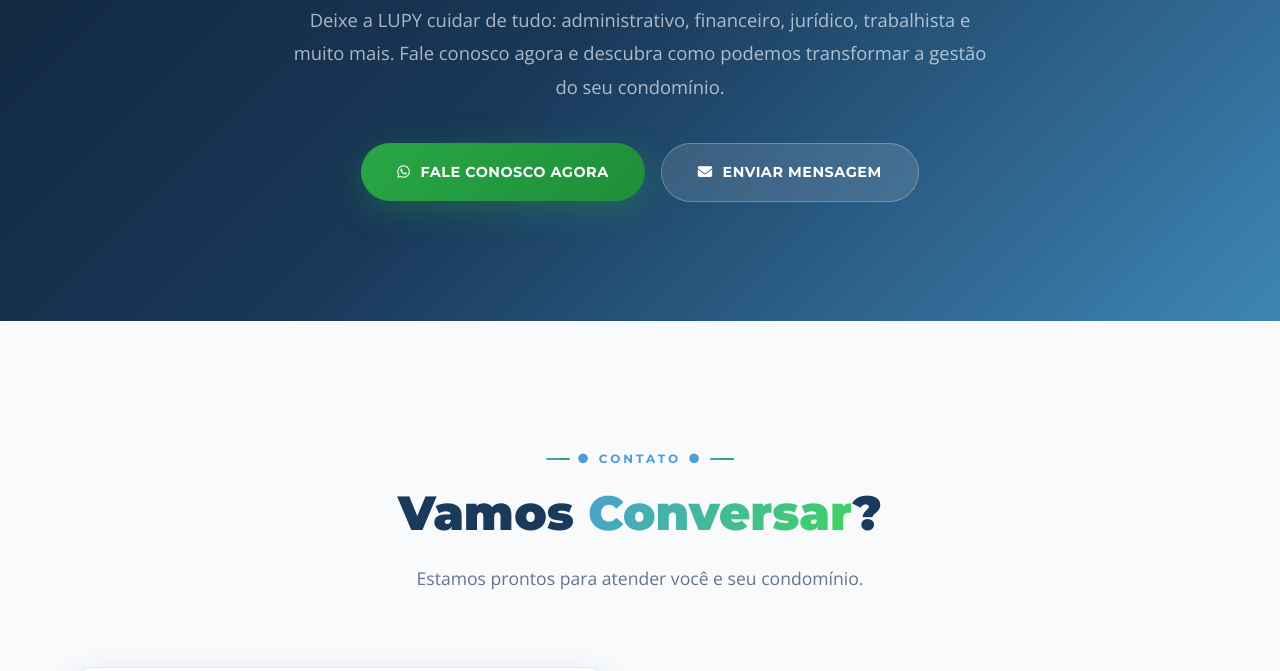
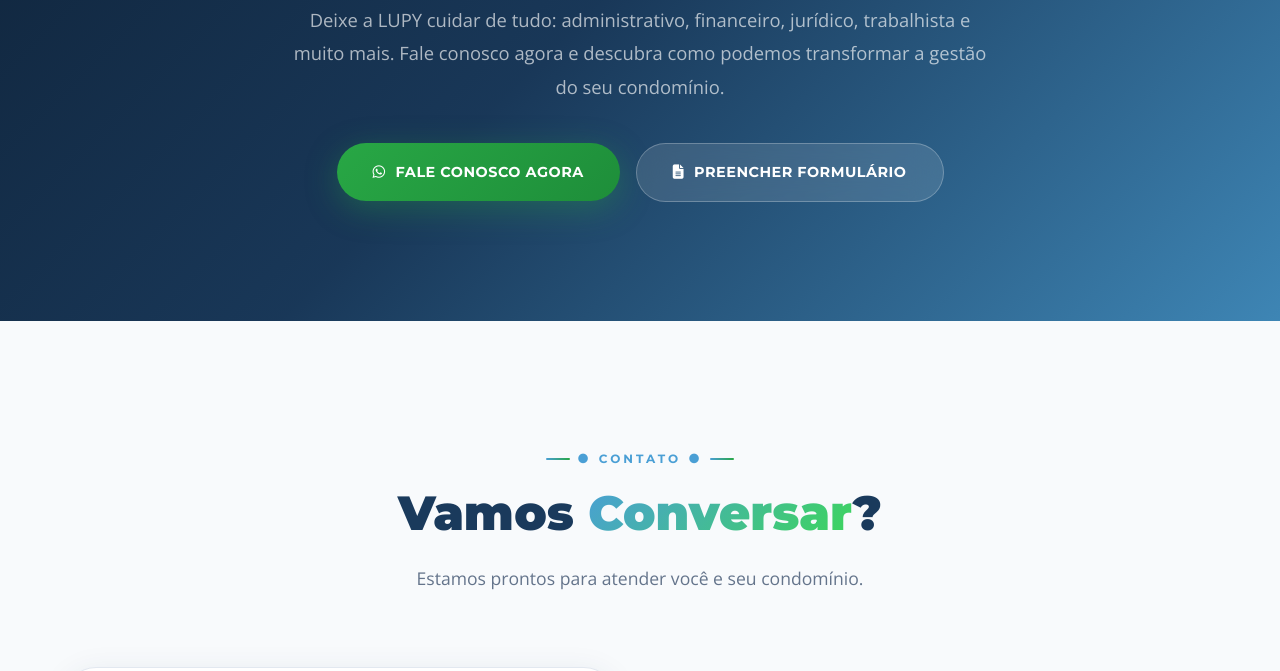
Before and after one commit to DouglasVilar/lupyadm, a plain HTML site: page index.html in a window 1280 px wide. Shown: the part 8032-8703 px from the top of the page. Drawn offline with nearby package versions, Linux system fonts and the light colour scheme.

Commit message:
Adiciona botão Formulário no CTA substituindo Enviar Mensagem
Removed the 'Enviar Mensagem' button from the call-to-action section.

```diff
--- a/index.html
+++ b/index.html
@@ -1648,9 +1648,9 @@
         <div class="cta-buttons">
             <a href="https://wa.me/5541984216639?text=Ol%C3%A1!%20Quero%20saber%20mais%20sobre%20a%20administra%C3%A7%C3%A3o%20LUPY." class="btn btn-green" target="_blank" rel="noopener">
                 <i class="fab fa-whatsapp"></i> Fale Conosco Agora
-            </a>
-            <a href="#contato" class="btn btn-glass">
-                <i class="fas fa-envelope"></i> Enviar Mensagem
+                                    </a>
+                                <a href="https://forms.gle/uDK6XCpVcnFnEybt7" target="_blank" class="btn btn-glass">
+                        <i class="fas fa-file-alt"></i> Preencher Formulário
             </a>
         </div>
     </div>
```
